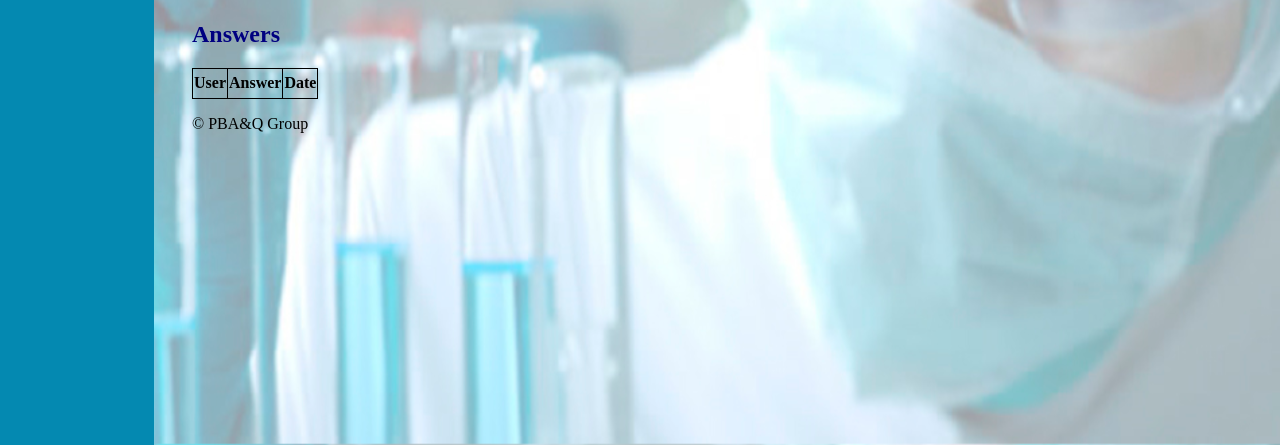
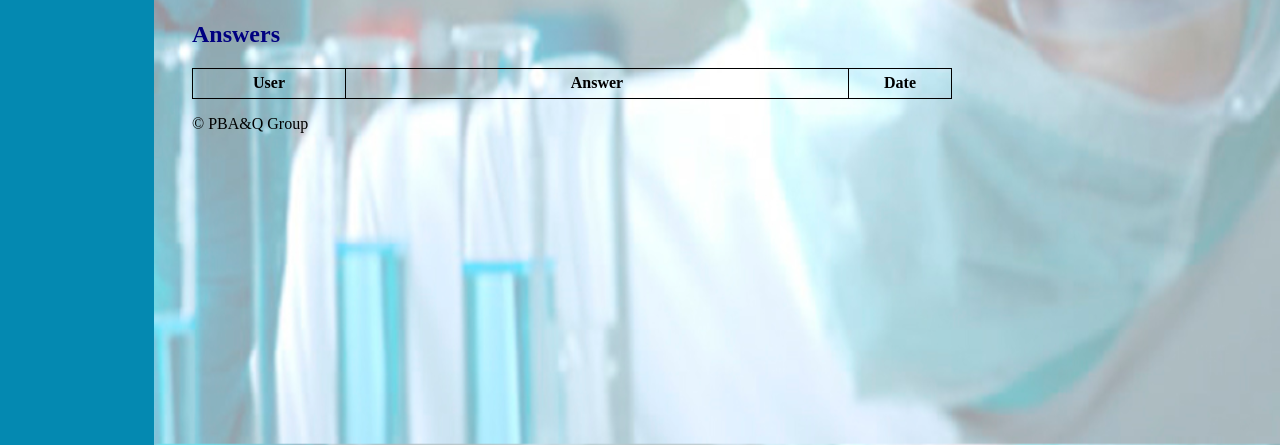
Before and after one commit to jcemeli94/csp, a Django app: template cspapp/templates/cspapp/activity_detail.html in a window 1280 px wide. Shown: the part 356-801 px from the top of the page. Run offline with Django 3.2, Linux system fonts and the light colour scheme; the template is opened without the code that fills it, so the values that code supplies are empty.

Commit message:
cambio tabla answers

```diff
--- a/cspapp/templates/cspapp/activity_detail.html
+++ b/cspapp/templates/cspapp/activity_detail.html
@@ -52,9 +52,9 @@
 
     <table>
       <tr>
-        <th>User</th>
-        <th>Answer</th>
-        <th>Date</th>
+        <th style="width:150px">User</th>
+        <th style="width:500px">Answer</th>
+        <th style="width:100px">Date</th>
       </tr>
 
         {% for answer in object.activityanswer_set.all %}
@@ -69,7 +69,6 @@
                     </p></td>
                     <td style="width:500px"><p>{{ answer.body }}</p></td>
                     <td style="width:100px"><p>{{ answer.date }}</p></td>
-                    <br>
                 </td>
             {% endif %}
             </tr>
```
